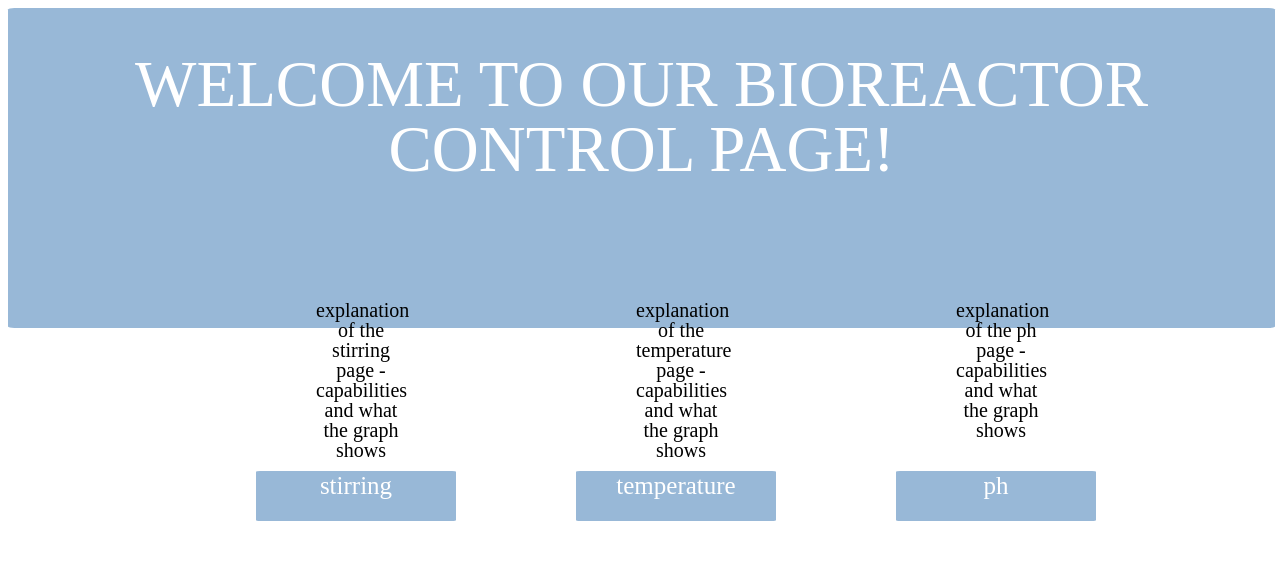
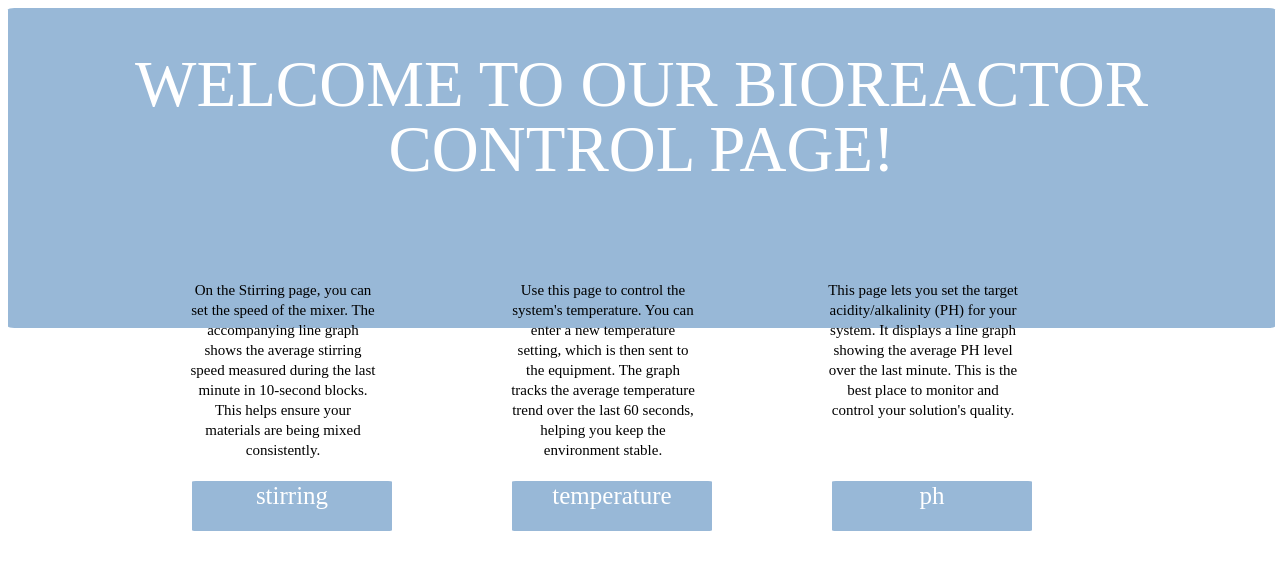
Before and after one commit to princhman/engf0034-grp16-ws, a Flask app: page /welcome in a window 1280 px wide. Shown: the top 570 px of the page. Run offline with Flask 3, Linux system fonts and the light colour scheme.

Commit message:
finalversion

```diff
--- a/static/style.css
+++ b/static/style.css
@@ -38,14 +38,14 @@
  /*explanation of the stirring page - capabilities and what the graph shows*/
 .stirring {
     position: absolute;
-    width: 150px;
-    left: 20vw;
-    top: 250px;
+    width: 250px;
+    left: 10vw;
+    top: 230px;
 
     font-family: "Playfair Display";
     font-style: normal;
     font-weight: 400;
-    font-size: 20px;
+    font-size: 15px;
     line-height: 20px;
     text-align: center;
     color: #000000;
@@ -55,8 +55,8 @@
     position: absolute;
     width: 200px;
     height: 50px;
-    left: 0px;
-    top: 200px;
+    left: 5vw;
+    top: 230px;
 
     background: #98b8d7;
     font-family: "Playfair Display";
@@ -74,14 +74,14 @@
  /*explanation of the stirring page - capabilities and what the graph shows*/
 .temperature {
     position: absolute;
-    width: 150px;
-    left: 45vw;
-    top: 250px;
+    width: 250px;
+    left: 35vw;
+    top: 230px;
 
     font-family: "Playfair Display";
     font-style: normal;
     font-weight: 400;
-    font-size: 20px;
+    font-size: 15px;
     line-height: 20px;
     text-align: center;
     color: #000000;
@@ -91,8 +91,8 @@
     position: absolute;
     width: 200px;
     height: 50px;
-    left: 0px;
-    top: 200px;
+    left: 5vw;
+    top: 230px;
 
     background: #98b8d7;
     font-family: "Playfair Display";
@@ -109,14 +109,14 @@
 
 .ph {
     position: absolute;
-    width: 150px;
-    left: 70vw;
-    top: 250px;
+    width: 250px;
+    left: 60vw;
+    top: 230px;
 
     font-family: "Playfair Display";
     font-style: normal;
     font-weight: 400;
-    font-size: 20px;
+    font-size: 15px;
     line-height: 20px;
     text-align: center;
     color: #000000;
@@ -126,8 +126,8 @@
     position: absolute;
     width: 200px;
     height: 50px;
-    left: 0px;
-    top: 200px;
+    left: 5vw;
+    top: 230px;
 
     background: #98b8d7;
     font-family: "Playfair Display";
--- a/templates/welcome.html
+++ b/templates/welcome.html
@@ -27,8 +27,7 @@
         </div>
         <div class="stirring">
             <p id="description">
-                explanation of the stirring page - capabilities and what the
-                graph shows
+                On the Stirring page, you can set the speed of the mixer. The accompanying line graph shows the average stirring speed measured during the last minute in 10-second blocks. This helps ensure your materials are being mixed consistently.
             </p>
             <h2 class="stirring_button">
                 <a href="{{ url_for('stirring')}}">stirring</a>
@@ -36,8 +35,7 @@
         </div>
         <div class="temperature">
             <p id="description">
-                explanation of the temperature page - capabilities and what the
-                graph shows
+                Use this page to control the system's temperature. You can enter a new temperature setting, which is then sent to the equipment. The graph tracks the average temperature trend over the last 60 seconds, helping you keep the environment stable.
             </p>
             <h2 class="temperature_button">
                 <a href="{{ url_for('temperature')}}">temperature</a>
@@ -45,8 +43,7 @@
         </div>
         <div class="ph">
             <p id="description">
-                explanation of the ph page - capabilities and what the graph
-                shows
+                This page lets you set the target acidity/alkalinity (PH) for your system. It displays a line graph showing the average PH level over the last minute. This is the best place to monitor and control your solution's quality.
             </p>
             <h2 class="ph_button"><a href="{{ url_for('ph')}}">ph</a></h2>
         </div>
```
